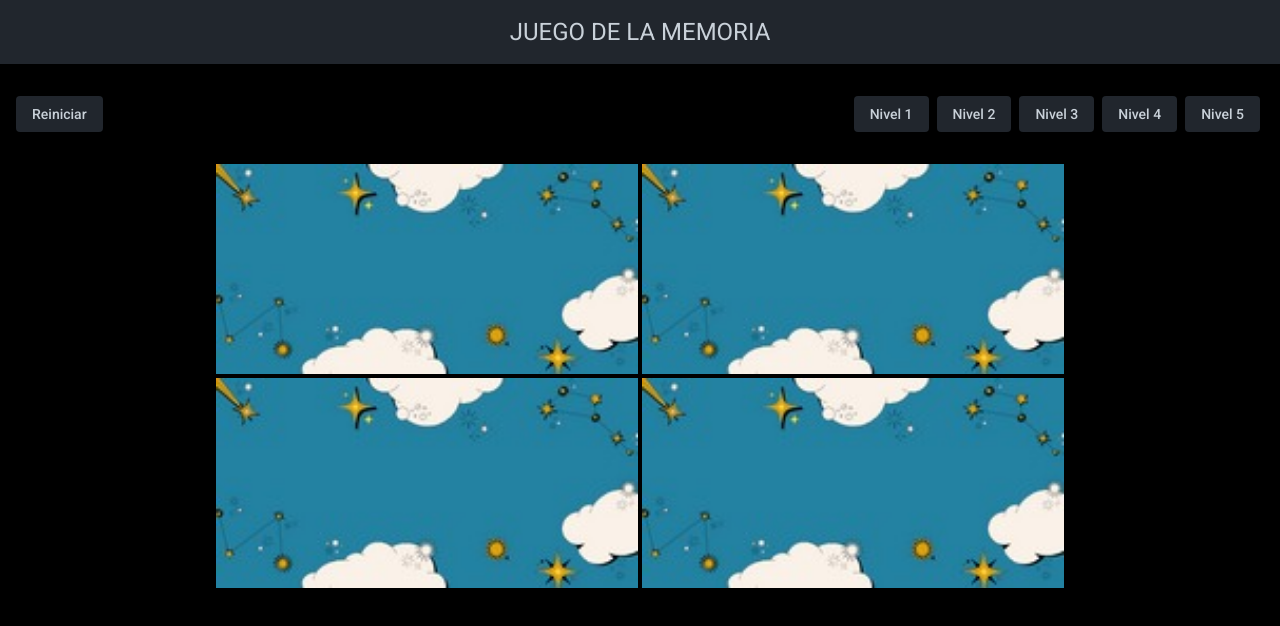
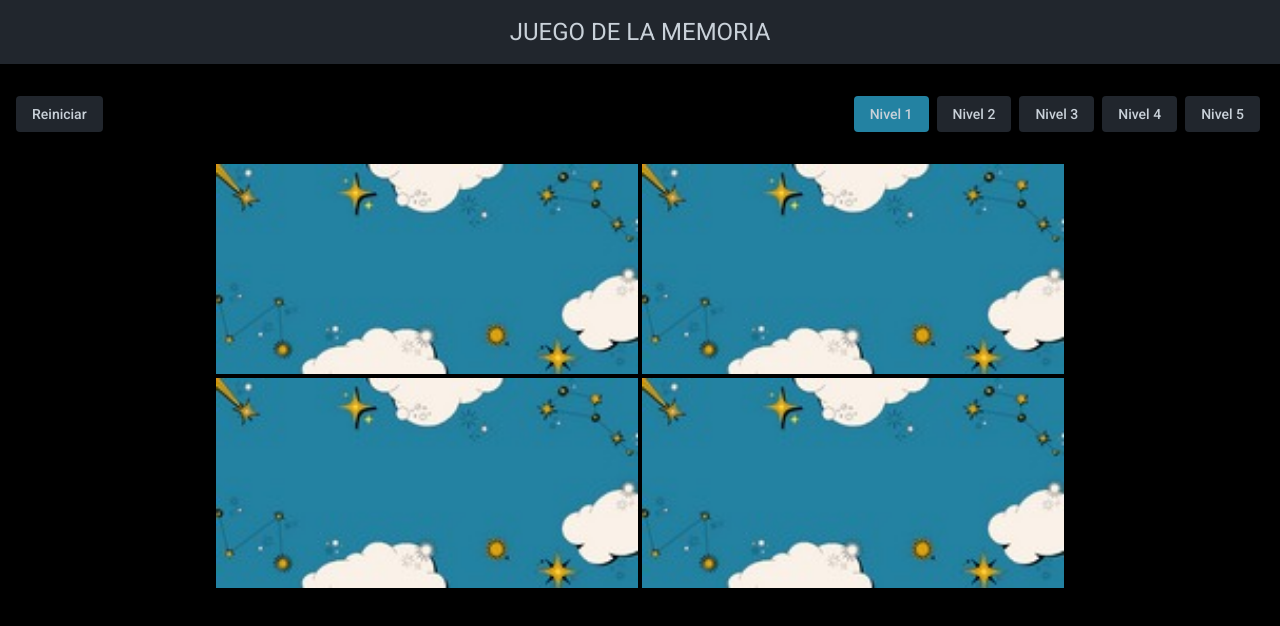
Before and after one commit to bridgecrew-perf6/memo-game, an Angular app: page / in a window 1280 px wide. Shown: the top 626 px of the page. Built offline with nearby package versions, Linux system fonts and the light colour scheme.

Commit message:
se agrego color al btn de nivel activo

```diff
--- a/src/app/app.component.html
+++ b/src/app/app.component.html
@@ -5,11 +5,11 @@
   <mat-card class="cardBotones">
     <button mat-raised-button (click)="reiniciarJuego()">Reiniciar</button>
     <div>
-      <button mat-raised-button (click)="cambiarNivel(1)">Nivel 1</button>
-      <button mat-raised-button (click)="cambiarNivel(2)">Nivel 2</button>
-      <button mat-raised-button (click)="cambiarNivel(3)">Nivel 3</button>
-      <button mat-raised-button (click)="cambiarNivel(4)">Nivel 4</button>
-      <button mat-raised-button (click)="cambiarNivel(5)">Nivel 5</button>
+      <button mat-raised-button (click)="cambiarNivel(1)" [class]="{'fondoColor': this.nivelElegido===1}">Nivel 1</button>
+      <button mat-raised-button (click)="cambiarNivel(2)" [class]="{'fondoColor': this.nivelElegido===2}">Nivel 2</button>
+      <button mat-raised-button (click)="cambiarNivel(3)" [class]="{'fondoColor': this.nivelElegido===3}">Nivel 3</button>
+      <button mat-raised-button (click)="cambiarNivel(4)" [class]="{'fondoColor': this.nivelElegido===4}">Nivel 4</button>
+      <button mat-raised-button (click)="cambiarNivel(5)" [class]="{'fondoColor': this.nivelElegido===5}">Nivel 5</button>
     </div>
   </mat-card>
   <mat-card class="cardJuego"  *ngIf="!this.juegoCompletado">
--- a/src/app/app.component.scss
+++ b/src/app/app.component.scss
@@ -20,6 +20,10 @@ $color-texto: #c9d1d9;
 }
 
 //------------------- ESTILOS --------------------
+
+.fondoColor{
+    background-color: $btn-color-fondo !important;
+}
 
 img{
     width: 100%;
```
